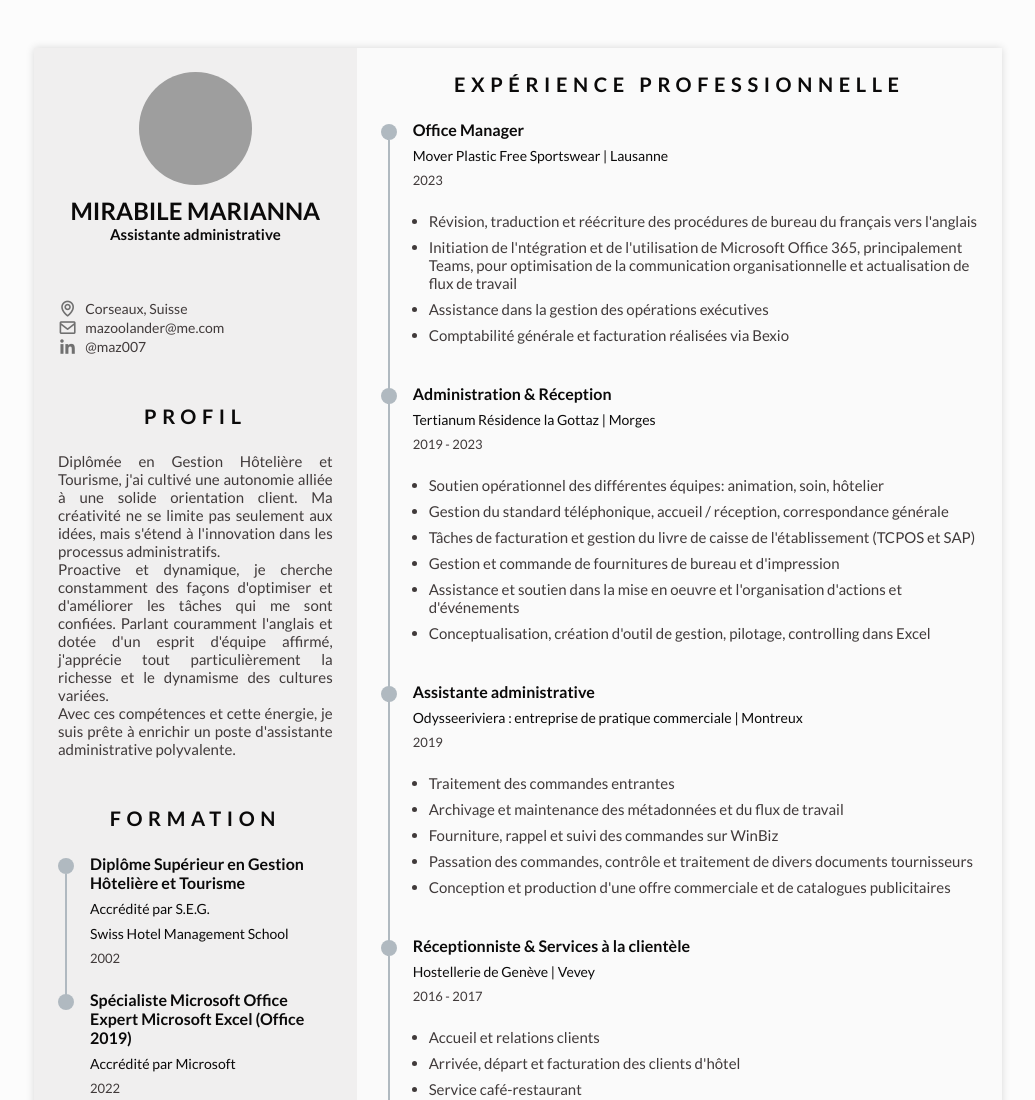
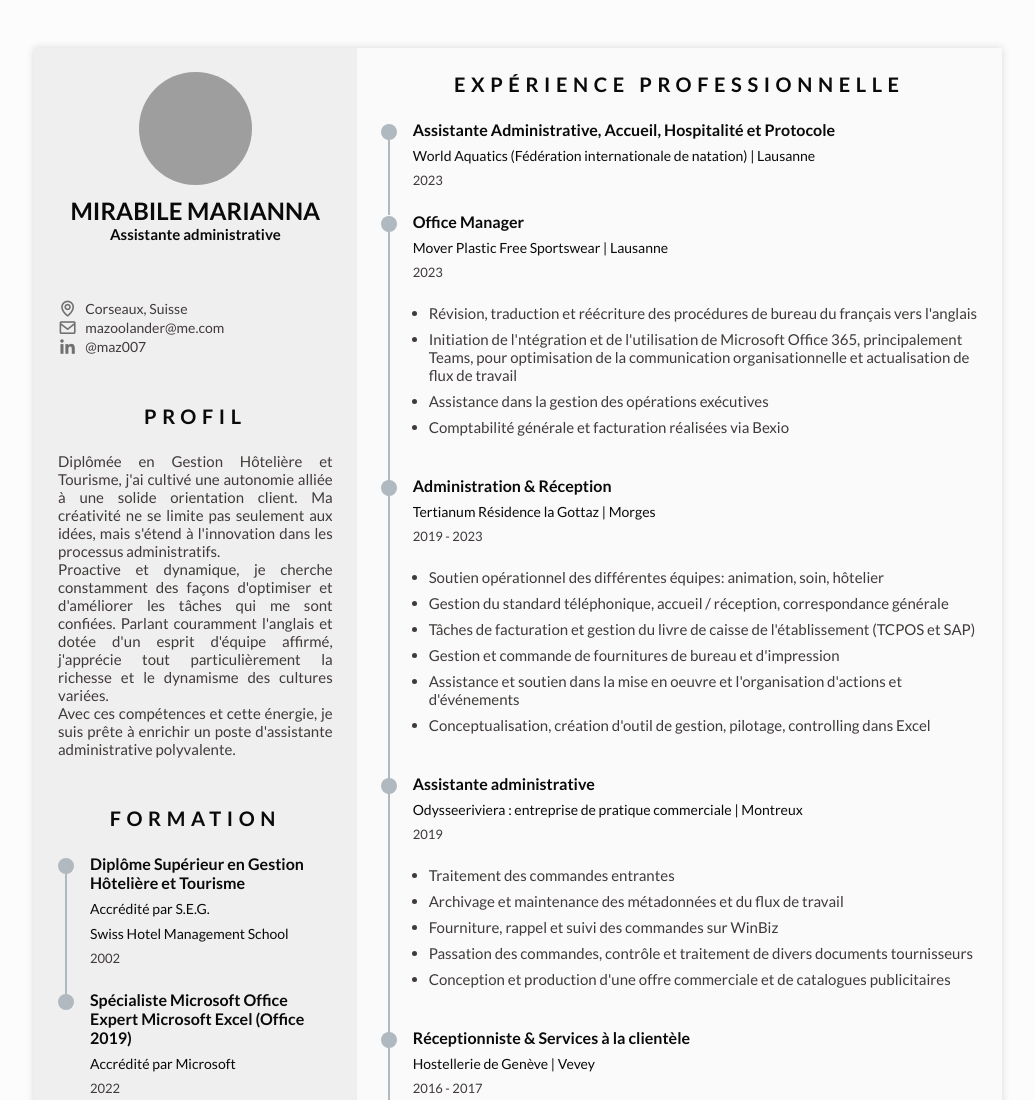
Before and after one commit to Maz-hub/resume, a website built with Vite: page index.html in a window 1280 px wide. Shown: the top 1100 px of the page, without its empty margins (122-1157 px from the left). Built offline with nearby package versions, Linux system fonts and the light colour scheme; grey boxes are pictures that could not be loaded.

Commit message:
World Aquatics index.html
Added World Aquatics job

```diff
--- a/index.html
+++ b/index.html
@@ -367,6 +367,23 @@ height="0" width="0" style="display:none;visibility:hidden"></iframe></noscript>
             <h2 class="section-title">EXPÉRIENCE PROFESSIONNELLE</h2>
 
             <div class="experiences__container bd-grid">
+               <!--World Aquatics-->
+              <div class="experiences__content">
+                <div class="experiences__time">
+                  <span class="experiences__rounder"></span>
+                  <span class="experiences__line"></span>
+                </div>
+
+                <div class="experiences__data bd-grid">
+                  <h3 class="experiences__title">Assistante Administrative, Accueil, Hospitalité et Protocole</h3>
+                  <span class="experiences__company"
+                    >World Aquatics (Fédération internationale de natation) | Lausanne</span
+                  >
+                  <span class="experiences__year">2023</span>
+                </div>
+                </div>
+
+
               <!--Mover-->
               <div class="experiences__content">
                 <div class="experiences__time">
```
